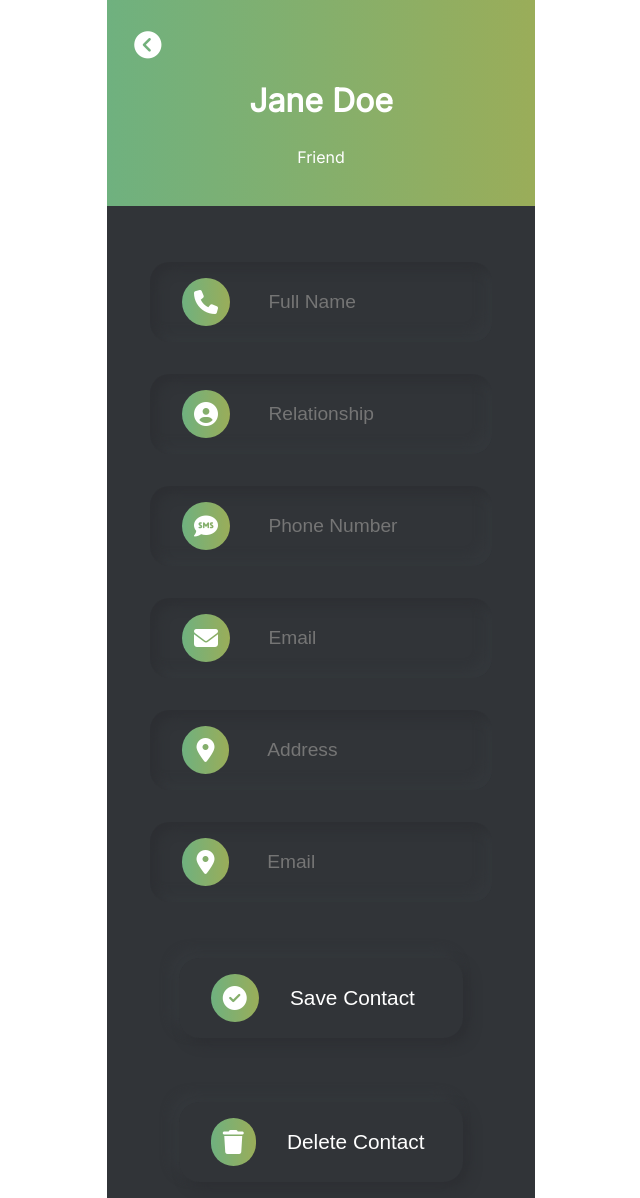
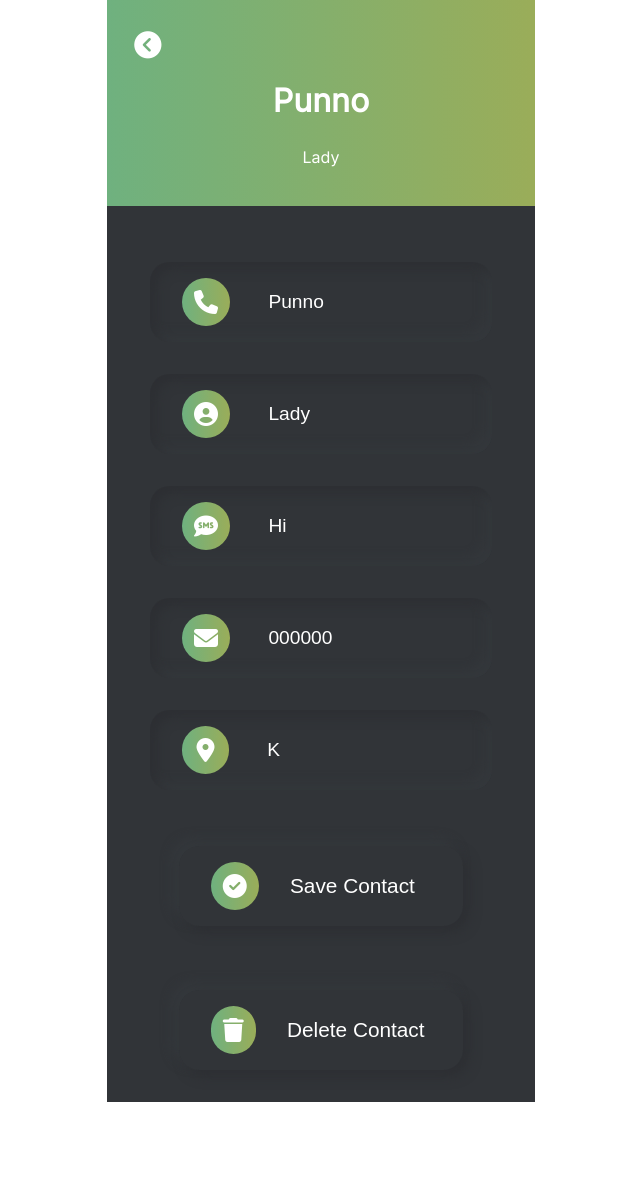
Before and after one commit to antukbala/ContactListDjango, a Django app: template templates/edit.html in a window 1280 px wide. Shown: the top 1198 px of the page, without its empty margins (319-959 px from the left). After the commit the page ends 1102 px from the top, so only its background shows below. Run offline with Django 4.2, Linux system fonts and the light colour scheme; the template is opened without the code that fills it: values that come from a table or form of the project are taken from there, others are empty; data comes from the database, SQL or seed files in the repository; both versions use the stored data as it was after the commit; some libraries are stand-ins or nearby versions.

Commit message:
Completed last parts

```diff
--- a/contact/urls.py
+++ b/contact/urls.py
@@ -5,4 +5,6 @@ urlpatterns = [
     path('', views.index, name='index'),
     path('add-contact', views.addContact, name='add-contact'),
     path('profile/<str:pk>', views.contactProfile, name='profile'),
+    path('edit-contact/<str:pk>', views.editContact, name='edit-contact'),
+    path('delete-contact/<str:pk>', views.deleteContact, name='delete'),
 ]
--- a/templates/edit.html
+++ b/templates/edit.html
@@ -1,9 +1,11 @@
+{% load static %}
+
 <!DOCTYPE html>
 <html>
 <head>
 	<meta charset="UTF-8">
     <meta name="viewport" content="width=device-width, initial-scale=1.0">
-    <link rel="stylesheet" type="text/css" href="style-edit.css">
+    <link rel="stylesheet" type="text/css" href="{% static 'style-edit.css' %}">
 
 	<link rel="preconnect" href="https://fonts.gstatic.com">
 	<link href="https://fonts.googleapis.com/css2?family=Inter&display=swap" rel="stylesheet">
@@ -16,64 +18,58 @@
 	<div class="container">
 		<header class="hero">
 
-			<a href="contact-profile.html">
+			<a href="{% url 'profile' contact.id %}">
 			     <i class="fas fa-chevron-circle-left back-btn"></i>
 			</a>
 
 			<div class="hero-info">
-				<h1 class="name">Jane Doe</h1>
-				<p class="relationship-hero">Friend</p>
+				<h1 class="name">{{contact.full_name | title}}</h1>
+				<p class="relationship-hero">{{contact.relationship | title}}</p>
 			</div>
 		</header>
 
+		<form action="" method="POST">
+			{% csrf_token %}
 			<section class="contact-info">
 
 				<div class="info-line">
 					<i class="fas fa-phone icon-gradient"></i>
-				<input type="text" class="type" name="fullname" placeholder="Full Name">
+					<input type="text" class="type" name="fullname" placeholder="Full Name" value="{{contact.full_name | title}}">
 				</div>
 
 				<div class="info-line">
 					<i class="fas fa-user-circle icon-gradient"></i>
-				<input type="text" class="type" name="relationship" placeholder="Relationship">
+					<input type="text" class="type" name="relationship" placeholder="Relationship" value="{{contact.relationship | title}}">
 				</div>
-
-
 
 				<div class="info-line">
 					<i class="fas fa-sms icon-gradient"></i>
-				<input type="text" class="type" name="phone-number" placeholder="Phone Number">
+					<input type="text" class="type" name="phone-number" placeholder="Phone Number" value="{{contact.phone_number}}">
 				</div>
 
-
-
-			<div  class="info-line">
+				<div class="info-line">
 					<i class="fas fa-envelope icon-gradient"></i>
-				<input type="text" class="type" name="e-mail" placeholder="Email">
-			</div>
-
-
-
-			<div class="info-line">
-				<i class="fas fa-map-marker-alt icon-gradient location"></i>
-				<input type="text" class="type" name="address" placeholder="Address">
+					<input type="text" class="type" name="e-mail" placeholder="Email" value="{{contact.email}}">
 				</div>
 
 				<div class="info-line">
 					<i class="fas fa-map-marker-alt icon-gradient location"></i>
-				<input type="text" class="type" name="email" placeholder="Email">
+					<input type="text" class="type" name="address" placeholder="Address" value="{{contact.address}}">
 				</div>
+
 			</section>
+
 
 			<section class="button-container">
 				<div class="update-contact">
-				<i  class="fas fa-check-circle icon-gradient"></i>
+					<i class="fas fa-check-circle icon-gradient"></i>
 					<button class="button">Save Contact</button>
 				</div>
 			</section>
+		</form>
 
 		<section class="button-container">
-			<a href="delete.html">
+			<a href="{% url 'delete' contact.id %}">
 				<div class="update-contact">
 					<i class="fas fa-trash icon-gradient"></i>
 					<button class="button">Delete Contact</button>
@@ -82,6 +78,5 @@
 		</section>
 	</div>
 
-
 </body>
 </html>
```
Also changed, not shown: contact/views.py (+35 -1 lines), templates/contact-profile.html (+1 -12 lines), templates/delete.html (+14 -8 lines), templates/index.html (+5 -2 lines), db.sqlite3. Lines whose indentation alone changed are shown as unchanged.
